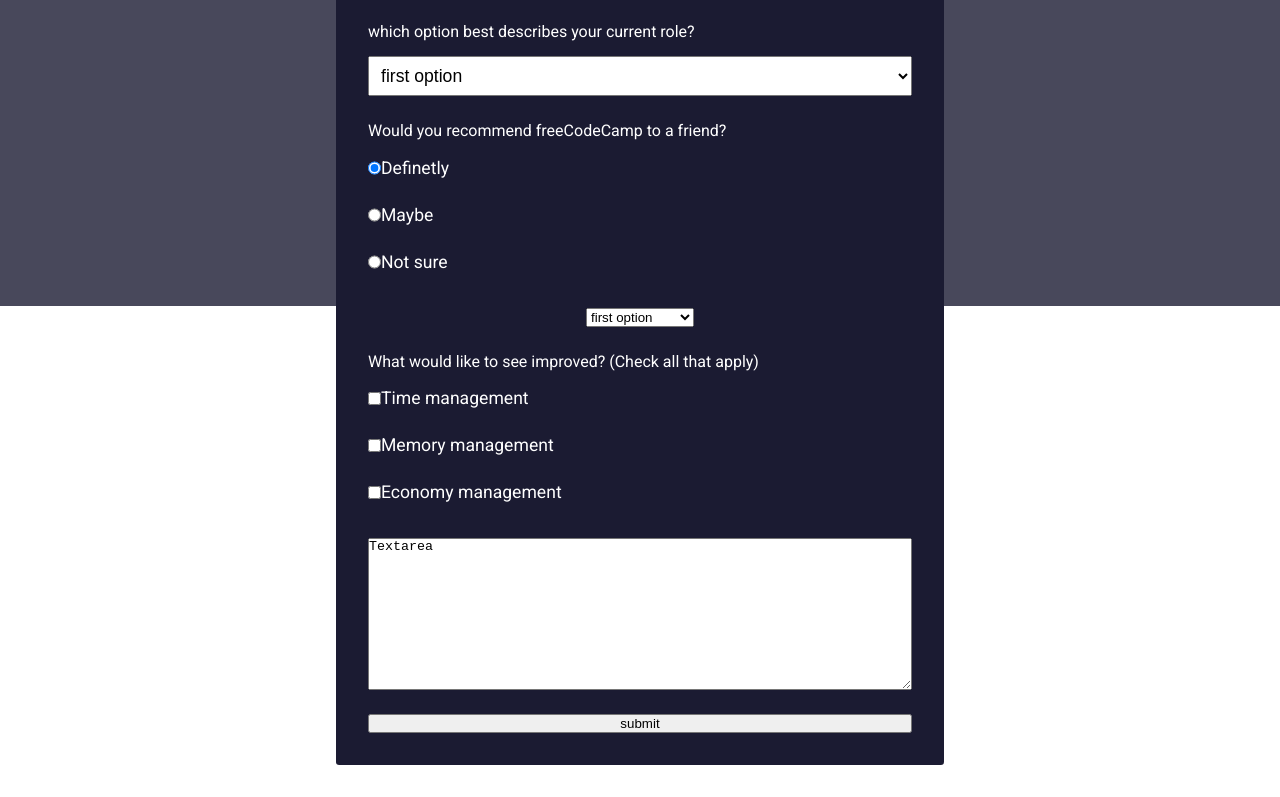
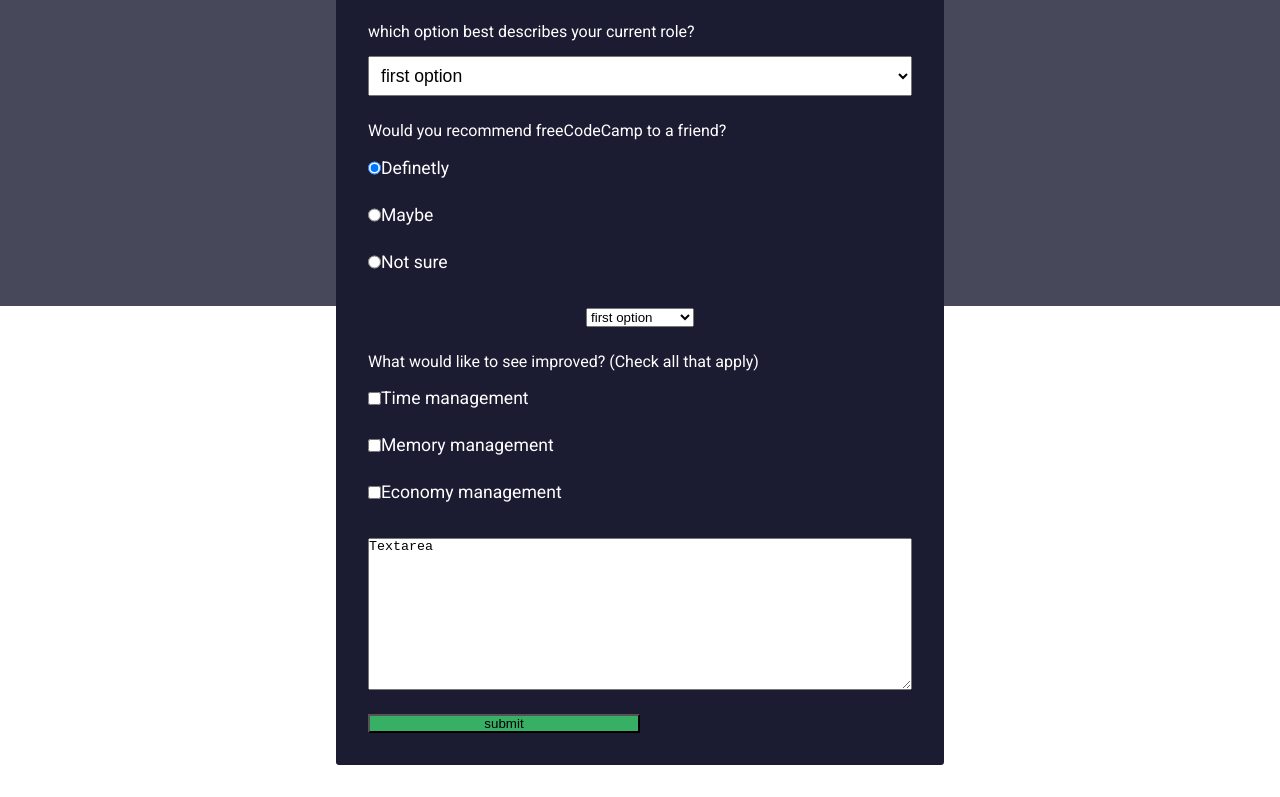
Before and after one commit to melodytowett/surveyform, a plain HTML site: page index.html in a window 1280 px wide. Shown: the part 494-1291 px from the top of the page. Drawn offline with nearby package versions, Linux system fonts and the light colour scheme; files that its build step writes are made by us from their sources.

```diff
--- a/sass/index.scss
+++ b/sass/index.scss
@@ -103,4 +103,8 @@
     font-weight: 100;
     margin-bottom: 1rem;
   }
+  button{
+    background-color: #37af65;
+    width: 50%;
+  }
 }
```
Also changed, not shown: index.css (deleted).
